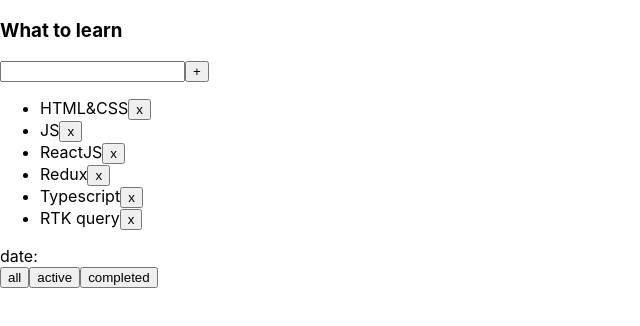
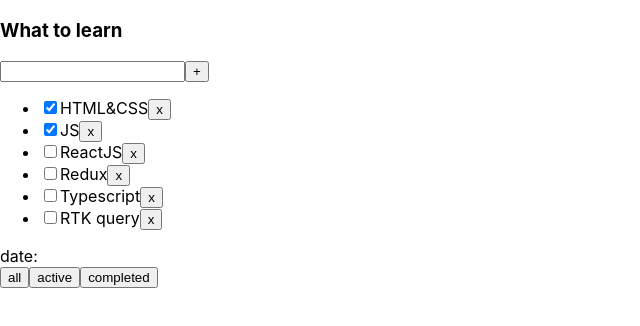
Before and after one commit to ArturLimaiko/Todolist_2025, a React (Vite) app: page / in a window 1280 px wide. Shown: the top 326 px of the page, without its empty margins (0-640 px from the left). Built offline with nearby package versions, Linux system fonts and the light colour scheme.

Commit message:
complete sprint 1 week 3

```diff
--- a/src/components/TodolistItem.tsx
+++ b/src/components/TodolistItem.tsx
@@ -1,6 +1,6 @@
 import {FilterValues, Task} from "../App.tsx";
 import {Button} from "./Button.tsx";
-import {useState} from "react";
+import {ChangeEvent,KeyboardEvent ,useState} from "react";
 
 type Props = {
     title: string
@@ -12,7 +12,6 @@
 }
 
 export const TodolistItem = ({title, tasks, date, deleteTask, changeFilter, createTask}: Props) => {
-    // const inputRef = useRef<HTMLInputElement>(null); // <input> привязан к inputRef.
     const [taskTitle, setTaskTitle] = useState('')
 
     //логика создания таски
@@ -21,11 +20,19 @@
         setTaskTitle('') // Очищаем input после создания таски
     }
 
+    const changeTaskTitleHandler = (event: ChangeEvent<HTMLInputElement>) => setTaskTitle(event.currentTarget.value)
+
+    const onKeyDownHandler = (event: KeyboardEvent<HTMLInputElement>) => {
+        if (event.key === 'Enter') {
+            createTaskHandler()
+        }
+    }
+
     return (
         <div>
             <h3>{title}</h3>
             <div>
-                <input value={taskTitle} onChange={(event) => setTaskTitle(event.currentTarget.value)}/>
+                <input value={taskTitle} onChange={changeTaskTitleHandler} onKeyDown={onKeyDownHandler}/>
                 <Button title={'+'} onClick={createTaskHandler}/>
             </div>
             {tasks.length === 0 ? (
@@ -33,9 +40,12 @@
                 )
                 : (<ul>
                     {tasks.map(task => {
+                        const deleteTaskHandler = () =>{deleteTask(task.id)}
                         return (
-                            <li key={task.id}><span>{task.title}</span>
-                                <Button title={'x'} onClick={() => deleteTask(task.id)}/>
+                            <li key={task.id}>
+                                <input type={'checkbox'} checked={task.isDone} onChange={()=>{}}/>
+                                <span>{task.title}</span>
+                                <Button title={'x'} onClick={deleteTaskHandler}/>
                             </li>
                         )
                     })}
```
